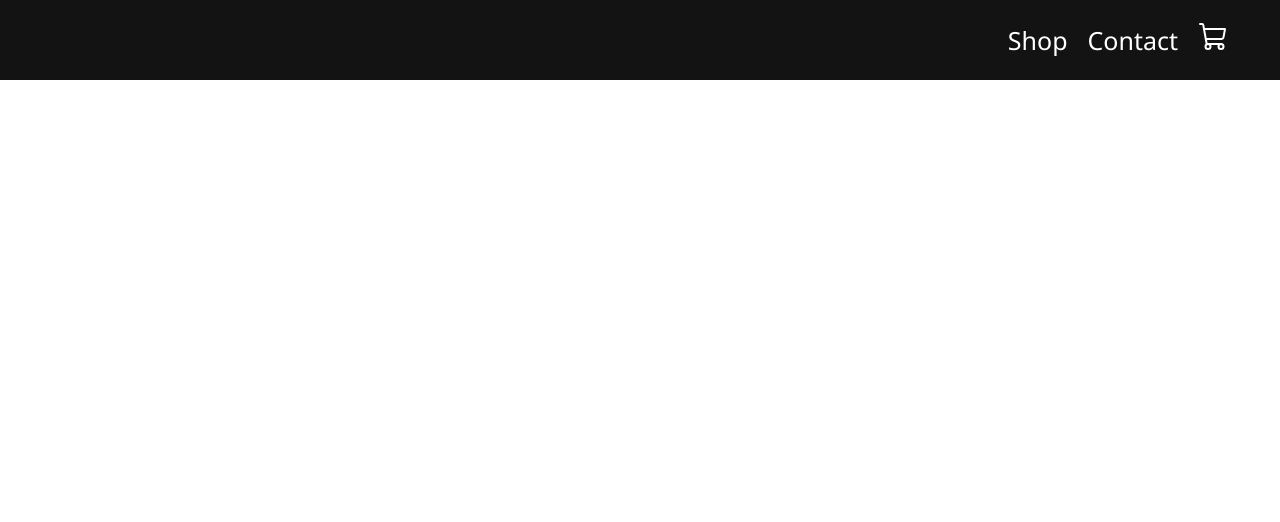
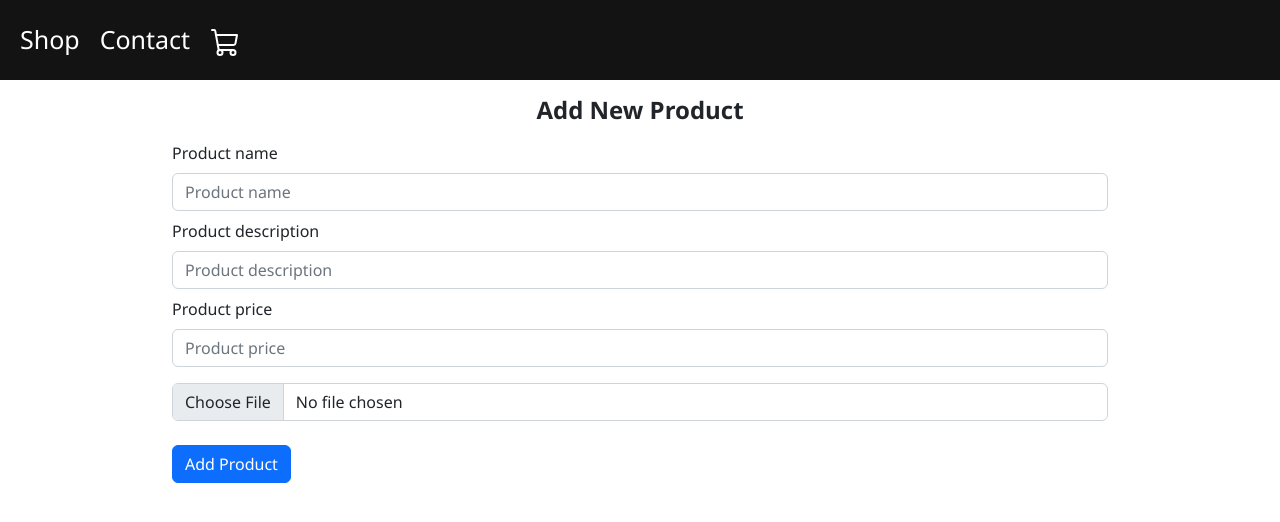
Before and after one commit to Praisecodes/shopping-cart, a React (Create React App) app: page /add in a window 1280 px wide. Before the commit this address had no page. Shown: the top 522 px of the page. Built offline with nearby package versions, Linux system fonts and the light colour scheme.

Commit message:
Testing API endpoints

```diff
--- a/package.json
+++ b/package.json
@@ -7,8 +7,12 @@
     "@testing-library/react": "^13.0.0",
     "@testing-library/user-event": "^13.2.1",
     "axios": "^1.4.0",
+    "bootstrap": "^5.2.3",
+    "jquery": "^3.7.0",
+    "methane-cli": "^1.0.9",
     "phosphor-react": "^1.4.1",
     "react": "^18.2.0",
+    "react-bootstrap": "^2.7.4",
     "react-dom": "^18.2.0",
     "react-router-dom": "^6.4.4",
     "react-scripts": "5.0.1",
--- a/src/App.js
+++ b/src/App.js
@@ -4,6 +4,8 @@ import { Navbar } from "./components/navbar";
 import { Shop } from "./pages/shop/shop";
 import { Contact } from "./pages/contact";
 import { Cart } from "./pages/cart/cart";
+import AddProduct from "./pages/addProduct/addProduct";
+import "./autoload";
 import { ShopContextProvider } from "./context/shop-context";
 
 function App() {
@@ -16,6 +18,7 @@ function App() {
             <Route path="/" element={<Shop />} />
             <Route path="/contact" element={<Contact />} />
             <Route path="/cart" element={<Cart />} />
+            <Route path="/add" element={<AddProduct />} />
           </Routes>
         </Router>
       </ShopContextProvider>
--- /dev/null
+++ b/src/apis/createProduct.js
@@ -0,0 +1,22 @@
+import $ from "jquery";
+
+export const handleSubmit = (e) => {
+  e.preventDefault();
+  const form = document.getElementById("form");
+  const formData = new FormData(form);
+
+  $.ajax({
+    type: "POST",
+    url: "http://127.0.0.1:8000/api/product/create",
+    data: formData,
+    cache: false,
+    contentType: false,
+    processData: false,
+    success: function (data) {
+      console.log(data);
+    },
+    error: function (xhr, textStatus, error) {
+      console.log(xhr.responseText);
+    },
+  });
+};
--- /dev/null
+++ b/src/autoload.js
@@ -0,0 +1,2 @@
+import "./../node_modules/bootstrap/dist/css/bootstrap.css";
+import "./../node_modules/bootstrap/dist/js/bootstrap.js";
--- /dev/null
+++ b/src/pages/addProduct/addProduct.jsx
@@ -0,0 +1,83 @@
+import React from "react";
+import { handleSubmit } from "../../apis/createProduct";
+
+const AddProduct = () => {
+  const handleSubmitClick = (e) => {
+    handleSubmit(e);
+  };
+  return (
+    <section className="m-3">
+      <h4 className="fw-bold text-capitalize text-center">Add new product</h4>
+      <form
+        className="w-75 m-auto"
+        id="form"
+        method="POST"
+        onSubmit={(e) => handleSubmitClick(e)}
+      >
+        <section>
+          <label htmlFor="product_name" className="my-2">
+            Product name
+          </label>
+          <input
+            type="text"
+            placeholder="Product name"
+            className="form-control"
+            name="product_name"
+            required
+          />
+        </section>
+
+        <section>
+          <label htmlFor="product_description" className="my-2">
+            Product description
+          </label>
+
+          <input
+            type="text"
+            placeholder="Product description"
+            className="form-control"
+            name="product_description"
+            required
+          />
+        </section>
+
+        <section>
+          <label htmlFor="product_price" className="my-2">
+            Product price
+          </label>
+          <input
+            type="number"
+            min="1"
+            placeholder="Product price"
+            className="form-control"
+            name="product_price"
+            required
+          />
+        </section>
+
+        <section className="my-3">
+          <input
+            type="file"
+            placeholder="Product image"
+            className="form-control"
+            name="product_image"
+            required
+          />
+        </section>
+
+        <section className="my-4">
+          <button
+            className="btn btn-primary text-capitalize"
+            onClick={(e) => {
+              handleSubmitClick(e);
+            }}
+          >
+            add product
+          </button>
+        </section>
+      </form>
+    </section>
+  );
+};
+
+export default AddProduct;
```
Also changed, not shown: src/apis/deleteProduct.js (added, +20 -0 lines), src/apis/listAllProducts.js (added, +22 -0 lines), 2 other files (tests, documents, lock files or other folders).
